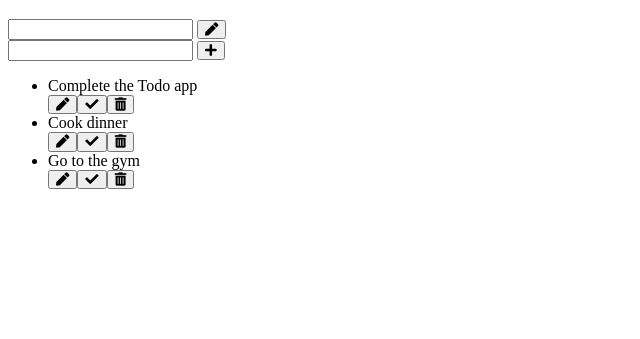
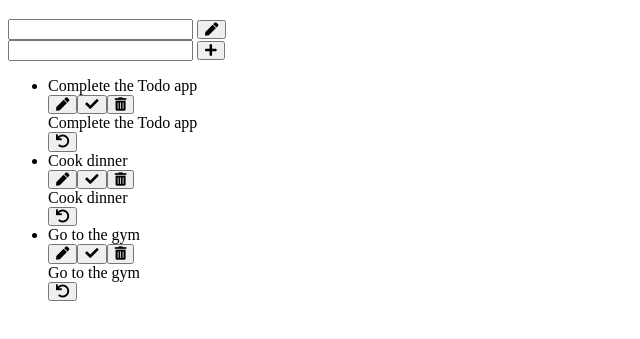
Before and after one commit to lukaasblu/todo-app-vanillajs, a website built with webpack: page index.html in a window 1280 px wide. Shown: the part 61-400 px from the top of the page, without its empty margins (0-640 px from the left). Built offline with nearby package versions, Linux system fonts and the light colour scheme.

Commit message:
Flip completed todo : DONE

```diff
--- a/src/index.scss
+++ b/src/index.scss
@@ -155,6 +155,12 @@ $actionBtnScaleFactor: 1.5;
     height: 40px;
     width: 80%;
   }
+
+  .item-back {
+    justify-content: flex-end;
+    justify-content: space-between;
+    align-items: center;
+  }
 }
 
 @media (min-width: 767.98px) {
@@ -174,7 +180,7 @@ $actionBtnScaleFactor: 1.5;
 }
 
 button {
-  background-color: white;
+  background-color: transparent;
   margin: 0px 3px;
   color: black;
   font-size: 20px;
@@ -184,7 +190,7 @@ button {
 }
 
 button[class~="btn-edit"]:hover,
-button[class~="btn-complete"]:hover,
+button[class~="btn-turn-to-back"]:hover,
 button[class~="btn-delete"]:hover {
   cursor: pointer;
   -webkit-transform: scale($actionBtnScaleFactor);
@@ -195,7 +201,7 @@ button[class~="btn-edit"]:hover {
   color: #f4c20d;
 }
 
-button[class~="btn-complete"]:hover {
+button[class~="btn-turn-to-back"]:hover {
   color: #3cba54;
 }
 
@@ -211,6 +217,7 @@ button[class~="btn-delete"]:hover {
 }
 
 .item-back {
+  display: flex;
   background-color: #222222;
   color: white;
   transform: rotateX(-180deg);
@@ -219,3 +226,25 @@ button[class~="btn-delete"]:hover {
 .done {
   transform: rotateX(-180deg);
 }
+
+.btn-turn-to-front {
+  background-color: transparent;
+  color: white;
+}
+
+.btn-turn-to-front:hover {
+  color: #3cba54;
+  cursor: pointer;
+  -webkit-transform: scale($actionBtnScaleFactor);
+  transform: scale($actionBtnScaleFactor);
+}
+
+.btns-container-back {
+  padding: 7px;
+  display: flex;
+}
+
+.item-title-back {
+  padding: 7px;
+  text-decoration: line-through;
+}
--- a/src/scripts/Todo.js
+++ b/src/scripts/Todo.js
@@ -49,6 +49,8 @@ class Todo {
     mockData.forEach(item => {
       this.createDomElements(item.id);
       this.li.firstChild.firstChild.firstChild.insertAdjacentHTML('afterbegin', item.title);
+      this.li.firstChild.childNodes[1].firstChild.insertAdjacentHTML('afterbegin', item.title);
+      // console.log(this.li.firstChild.childNodes[1].childNodes);
 
       if (item.done) {
         this.li.firstChild.classList.add('done');
@@ -81,7 +83,7 @@ class Todo {
     this.btnsDiv.classList.add('btns-container');
     this.editBtn.className = 'btn-edit fas fa-pen';
     this.deleteBtn.className = 'btn-delete fas fa-trash-alt';
-    this.completeBtn.className = 'btn-complete fas fa-check';
+    this.completeBtn.className = 'btn-complete btn-turn-to-back fas fa-check';
 
     this.editBtn.setAttribute('data-id', id);
     this.deleteBtn.setAttribute('data-id', id);
@@ -105,6 +107,8 @@ class Todo {
 
     this.frontDiv.appendChild(this.span);
     this.frontDiv.appendChild(this.btnsDiv);
+
+    this.backDiv.innerHTML = `<span class="item-title-back"></span><div class="btns-container-back"><button data-id="${id}" class="btn-complete btn-turn-to-front fas fa-undo"></button></div>`;
 
     this.innerDiv.appendChild(this.frontDiv);
     this.innerDiv.appendChild(this.backDiv);
```
